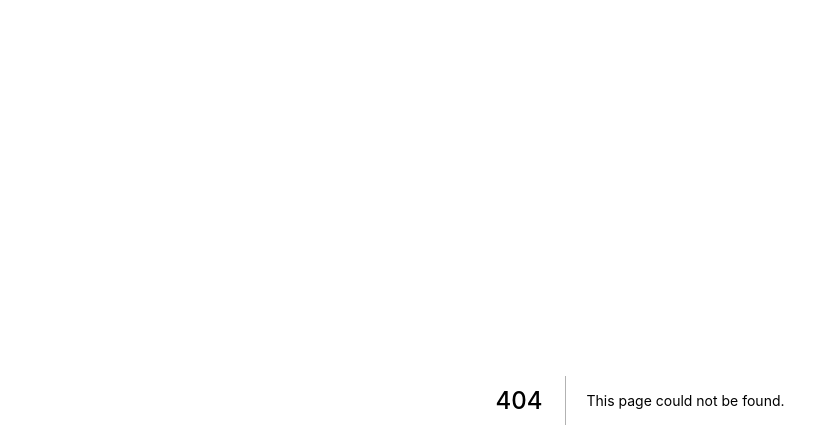
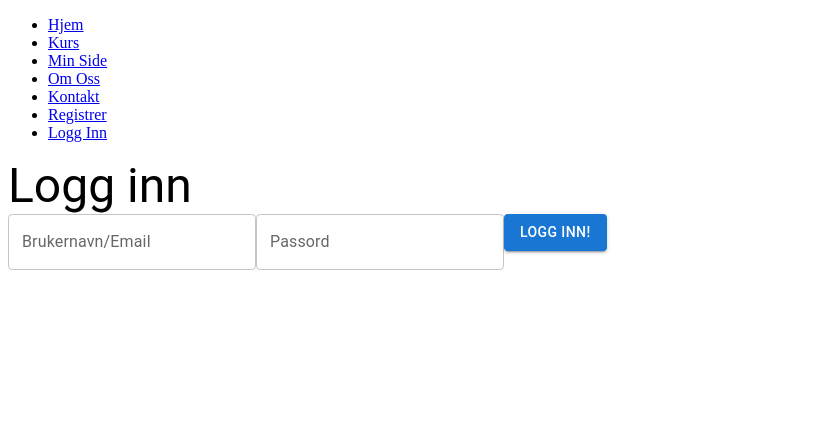
Before and after one commit to davemarong/JTI-Online-Course, a Next.js app: page /logg-inn in a window 1280 px wide. Before the commit this address had no page. Shown: the top 448 px of the page, without its empty margins (0-839 px from the left). Built offline with nearby package versions, Linux system fonts and the light colour scheme.

Commit message:
Create login and register feature

```diff
--- a/pages/index.js
+++ b/pages/index.js
@@ -2,14 +2,16 @@
 import Image from "next/image";
 import styles from "../styles/Home.module.css";
 import Nav from "../src/components/Nav/Nav";
-import Register from "../src/components/Register/Register";
+import Registrer from "../src/components/Register/Registrer";
+import Login from "../src/components/Login/Login";
 import { useState } from "react";
 export default function Home({ jwt, setJwt, isLogged, setIsLogged }) {
   return (
     <div>
       <h1>Hjem</h1>
+      {isLogged ? "True" : "False"}
+      {jwt}
       <Nav />
-      <Register setJwt={setJwt} />
     </div>
   );
 }
--- /dev/null
+++ b/pages/logg-inn.js
@@ -0,0 +1,11 @@
+import React from "react";
+import Login from "../src/components/Login/Login";
+import Nav from "../src/components/Nav/Nav";
+export default function logginn({ setJwt, setIsLogged }) {
+  return (
+    <div>
+      <Nav />
+      <Login setJwt={setJwt} setIsLogged={setIsLogged} />
+    </div>
+  );
+}
--- a/src/components/Login/Login.js
+++ b/src/components/Login/Login.js
@@ -0,0 +1,66 @@
+//   IMPORT
+
+// React
+import React from "react";
+import { useState } from "react";
+// MUI
+import TextField from "@mui/material/TextField";
+import Typography from "@mui/material/Typography";
+import Button from "@mui/material/Button";
+// Utils
+
+// Other
+import axios from "axios";
+
+// FUNCTIONAL COMPONENT
+export default function Register({ setJwt, setIsLogged }) {
+  //   State
+  const [username, setUsername] = useState();
+  const [password, setPassword] = useState();
+
+  //   Functions
+  const handleEmailInput = (event) => {
+    setEmail(event.target.value);
+  };
+  const handleUsernameInput = (event) => {
+    setUsername(event.target.value);
+  };
+  const handlePasswordInput = (event) => {
+    setPassword(event.target.value);
+  };
+
+  const handleRegisterUser = () => {
+    axios
+      .post("http://localhost:1337/auth/local", {
+        identifier: username,
+        password: password,
+      })
+      .then((response) => {
+        console.log("User profile", response.data.user);
+        setJwt(response.data.jwt);
+        setIsLogged(true);
+      })
+      .catch((error) => {
+        console.log("An error occurred:", error.response);
+      });
+  };
+  //   Return
+  return (
+    <div>
+      <Typography variant="h3">Logg inn</Typography>
+      <TextField
+        onChange={handleUsernameInput}
+        label="Brukernavn/Email"
+        variant="outlined"
+      />
+      <TextField
+        onChange={handlePasswordInput}
+        label="Passord"
+        variant="outlined"
+      />
+      <Button onClick={handleRegisterUser} variant="contained">
+        Logg inn!
+      </Button>
+    </div>
+  );
+}
--- a/src/components/Nav/NavItems.js
+++ b/src/components/Nav/NavItems.js
@@ -4,4 +4,6 @@ export const NavItems = [
   { title: "Min Side", href: "/min-side", id: 2 },
   { title: "Om Oss", href: "/om-oss", id: 3 },
   { title: "Kontakt", href: "/kontakt", id: 4 },
+  { title: "Registrer", href: "/registrer", id: 5 },
+  { title: "Logg Inn", href: "/logg-inn", id: 6 },
 ];
```
Also changed, not shown: pages/registrer.js (added, +11 -0 lines), src/components/Register/Registrer.js (renamed from src/components/Register/Register.js, +9 -11 lines), src/utils/Utils.js (added, +10 -0 lines).
